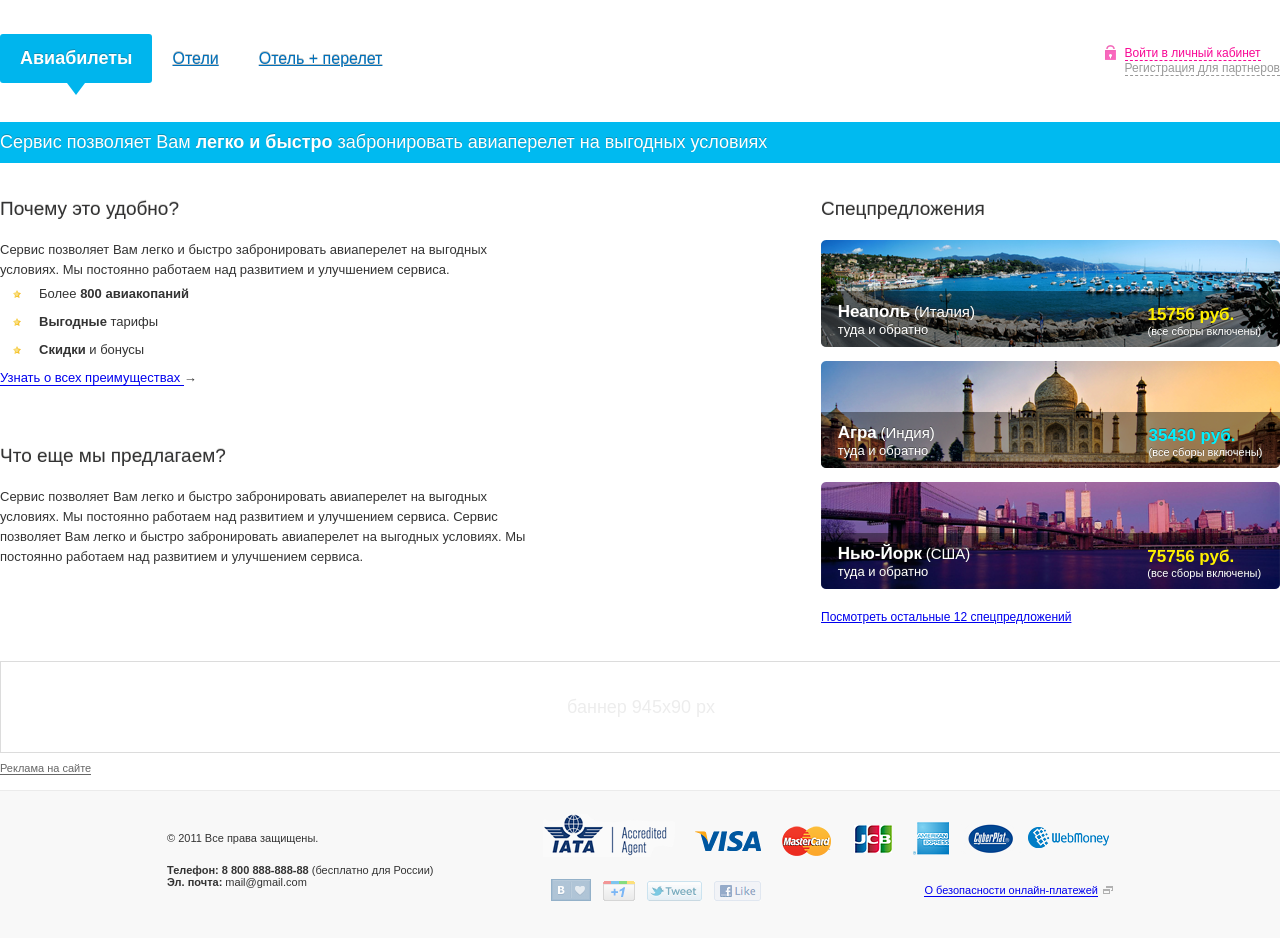
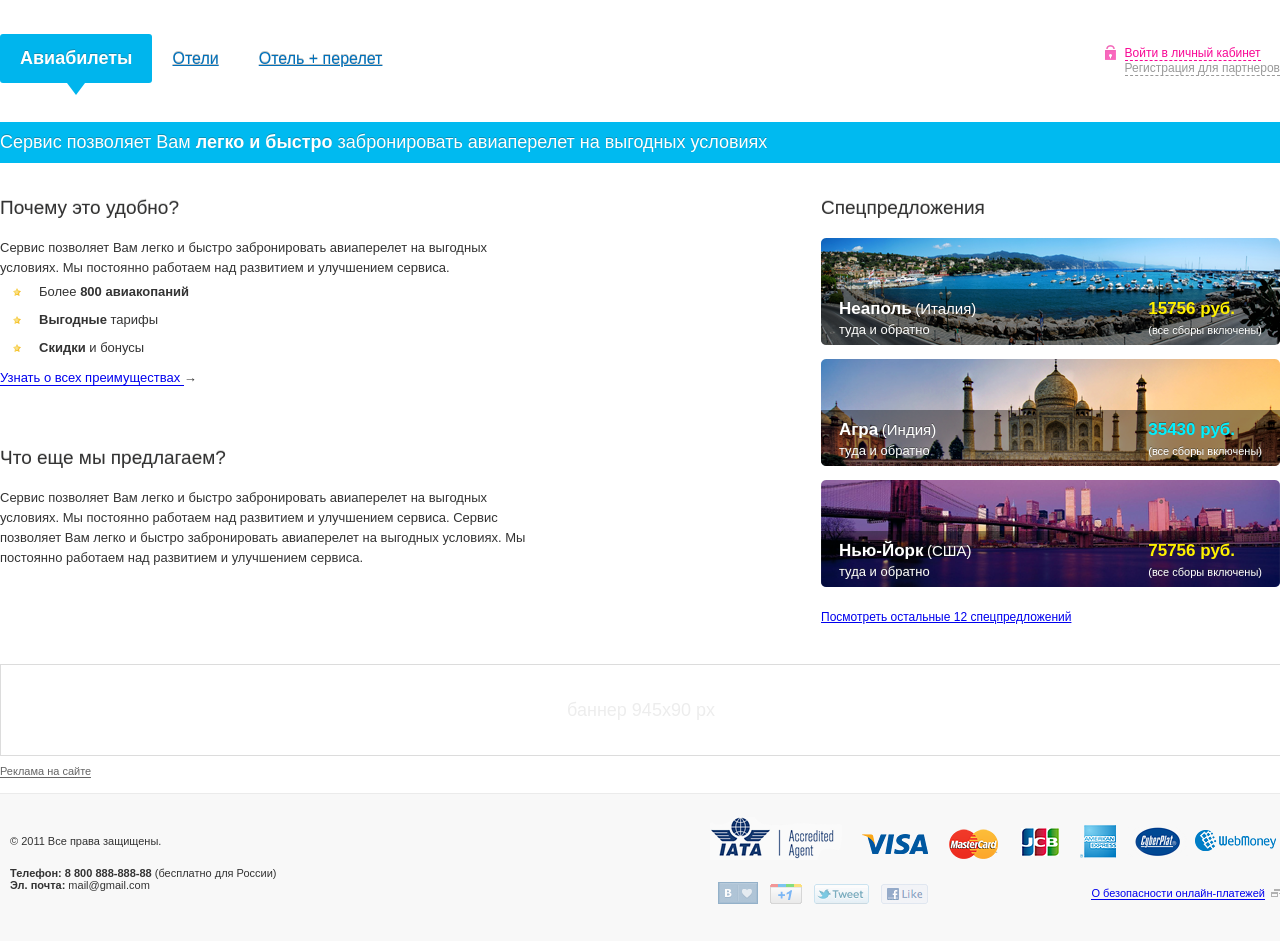
Before and after one commit to Apollo108/apollo108.github.io, a plain HTML site: page TourTest/index.html in a window 1280 px wide. Drawn offline with Linux system fonts and the light colour scheme.

Commit message:
Some improvements

```diff
--- a/TourTest/css/style.css
+++ b/TourTest/css/style.css
@@ -8,13 +8,19 @@ body {
 	font-size: 13px;
 	box-sizing: border-box;
 	color: #333;
+	padding-top: 34px;
+	width: 100%;
 }
 
-.wrapper {
+.header__nav-log {
 	min-width: 980px;
-	max-width: 1400px;
-	margin: 0 auto;
-	padding-top: 34px;
+	max-width: 1440px;
+	margin: 0 auto 39px auto;
+}
+
+nav.header__nav {
+	display: block;
+	float: left;
 }
 
 ul.header__nav-menu {
@@ -52,12 +58,9 @@ ul.header__nav-menu li:first-child a::after {
 	border-top: 12px solid #00b5ed;
 }
 
-nav {
-	display: block;
-	float: left;
-}
+/*CLEARFIX*/
 
-header::after {
+.clearfix::before, .clearfix::after {
 	content: "";
 	display: block;
 	clear: both;
@@ -94,7 +97,9 @@ header::after {
 }
 
 .header__description {
-	margin-top: 39px;
+	min-width: 980px;
+	max-width: 1440px;
+	margin: 0 auto;
 }
 
 .header__description h1 {
@@ -106,26 +111,16 @@ header::after {
 	text-shadow: 0 -1px 0 rgba(48,51,43,.3);
 }
 
-.wrapper::before {
-	content: "";
-	display: block;
-	position: absolute;
-	top: 122px;
-	left: 0;
+header .descript-background {
 	background-color: #00baf0;
-	width: 100%;
 	height: 41px;
-	z-index: -1;
+	margin-bottom: 35px;
 }
 
 main {
-	margin-top: 35px;
-}
-
-main::after {
-	content: "";
-	display: block;
-	clear: both;
+	margin: 0 auto;
+	min-width: 980px;
+	max-width: 1440px;
 }
 
 main h2 {
@@ -135,14 +130,16 @@ main h2 {
 }
 
 article {
-	display: inline-block;
-	width: 42%;
-	clear: both;
+	float: left;
+	max-width: 42%;
 }
 
-article p, section p {
+article, section {
 	line-height: 20px;
-	margin-top: 20px;
+}
+
+article h2, section h2 {
+	padding-bottom: 20px;
 }
 
 section {
@@ -152,7 +149,6 @@ section {
 
 section.special-offers .offers {
 	position: relative;
-	width: 100%;
 	height: 107px;
 	margin-bottom: 14px;
 	background-image: url(../images/countries.png);
@@ -163,64 +159,30 @@ section.special-offers .offers {
 section.special-offers .offers a {
 	text-decoration: none;
 	color: inherit;
+	display: block;
+	height: 100%;
 }
 
-section.special-offers .offers div {
-	display: inline-block;
-	vertical-align: bottom;
-}
-
-section.special-offers .offers::before {
-	content: "";
-	display: inline-block;
-	min-height: inherit;
-	height: 100%;
-	vertical-align: bottom;
-}
-
-section.special-offers .offers::after {
-	content: "";
-	display: block;
+section.special-offers .offers-mask {
 	position: absolute;
-	top: 51px;
+	bottom: 0;
 	width: 459px;
 	height: 56px;
-	background-color: #000;
-	opacity: 0.4;
+	background-color: rgba(0, 0, 0, 0.4);
 	border-radius: 0 0 5px 5px;
 	z-index: 1;
 }
 
-section.special-offers .offers .fill {
-	display: inline-block;
-	width: 36%;
-}
-
-section.special-offers .offers .fill-2 {
-	display: inline-block;
-	width: 45%;
-}
-
-section.special-offers .offers .fill-3 {
-	display: inline-block;
-	width: 37%;
-}
-
 section.special-offers .offers .places {
-	position: relative;
-	margin-left: 13px;
-	margin-bottom: 10px;
+	float: left;
 	z-index: 2;
+	padding: 10px 18px;
 }
 
 section.special-offers .offers .price {
-	margin-bottom: 10px;
-	position: relative;
+	float: right;
 	z-index: 2;
-}
-
-section.special-offers .offer1 {
-	margin-top: 20px;
+	padding: 10px 18px;
 }
 
 section.special-offers .offers .price {
@@ -282,6 +244,12 @@ article.what-else {
 	border-bottom: 1px solid;
 }
 
+.advert {
+	min-width: 980px;
+	max-width: 1440px;
+	margin: 0 auto;
+}
+
 .banner {
 	width: 100%;
 	height: 90px;
@@ -309,14 +277,14 @@ footer {
 }
 
 footer .centralize {
-	width: 946px;
+	min-width: 980px;
+	max-width: 1440px;
 	margin: 0 auto;
-	padding: 41px 0;
+	padding: 41px 0 41px 10px;
 }
 
 footer .contacts {
-	clear: both;
-	display: inline-block;
+	float: left;
 	font-size: 11px;
 }
 
@@ -358,8 +326,8 @@ footer .partners a.security::after {
 	width: 10px;
 	height: 8px;
 	position: absolute;
-	left: 103%;
-	top: 16%;
+	right: -16px;
+	top: 2px;
 	background: url(../images/sprite_tour_test.png);
 }
 
@@ -376,39 +344,38 @@ footer .socials {
 	position: absolute;
 	top: 65px;
 	left: 8px;
+	list-style-type: none;
 }
 
 footer .socials a {
 	padding: 0;
 	margin-right: 12px;
+	display: inline-block;
+	background: url(../images/sprite_tour_test.png) no-repeat;
 }
 
 footer a.link-vk {
-	display: inline-block;
 	width: 40px;
 	height: 22px;
-	background: url(../images/sprite_tour_test.png) -42px -70px no-repeat;
+	background-position: -42px -70px;
 }
 
 footer a.link-goo {
-	display: inline-block;
 	width: 32px;
 	height: 20px;
-	background: url(../images/sprite_tour_test.png) -94px -71px no-repeat;
+	background-position: -94px -71px;
 }
 
 footer a.link-tw {
-	display: inline-block;
 	width: 55px;
 	height: 20px;
-	background: url(../images/sprite_tour_test.png) -139px -71px no-repeat;
+	background-position: -139px -71px;
 }
 
 footer a.link-fb {
-	display: inline-block;
 	width: 47px;
 	height: 20px;
-	background: url(../images/sprite_tour_test.png) -206px -71px no-repeat;
+	background-position: -206px -71px;
 }
 
 /*@media screen (max-width: 850px) {
--- a/TourTest/index.html
+++ b/TourTest/index.html
@@ -2,13 +2,12 @@
 <html lang="ru">
 <head>
 	<meta charset="UTF-8">
-	<meta name="viewport" content="width=device-width, initial-scale=1"/>
 	<title>TourTest</title>
 	<link rel="stylesheet" href="css/style.css">
 </head>
 <body>
-	<div class="wrapper">
 	<header class="header">
+		<div class="header__nav-log clearfix">
 			<nav class="header__nav">
 				<ul class="header__nav-menu">
 					<li><a href=""><b>Авиабилеты</b></a></li><!--
@@ -19,9 +18,12 @@
 			<div class="header__login"><a href="#">Войти в личный кабинет</a><br>
 				<a href="#">Регистрация для партнеров</a>
 			</div>
-
-		</header><div class="header__description"><h1>Сервис позволяет Вам <b>легко и быстро</b> забронировать авиаперелет на выгодных условиях</h1></div>
-		<main class="main">
+		</div>
+		<div class="descript-background">
+			<div class="header__description"><h1>Сервис позволяет Вам <b>легко и быстро</b> забронировать авиаперелет на выгодных условиях</h1></div>
+		</div>
+	</header>
+	<main class="main clearfix">
 		<article class="advantages"><h2>Почему это удобно?</h2>
 			<p>Сервис позволяет Вам легко и быстро забронировать авиаперелет на выгодных условиях. Мы постоянно работаем над развитием и улучшением сервиса.</p>
 			<ul>
@@ -34,25 +36,34 @@
 		<section class="special-offers">
 			<h2>Спецпредложения</h2>
 			<div class="offers offer1">
-					<div class="places"><a href="#"><b>Неаполь</b> <span class="countries">(Италия)</span><br>
-					туда и обратно</a></div>
-					<div class="fill"></div>
+				<a href="#">
+					<div class="offers-mask">
+						<div class="places"><b>Неаполь</b> <span class="countries">(Италия)</span><br>
+						туда и обратно</div>
 						<div class="price"><span class="price-color"><b>15756 руб.</b></span><br>
 						(все сборы включены)</div>
 					</div>
+				</a>
+			</div>
 			<div class="offers offer2">
-					<div class="places"><a href="#"><b>Агра</b> <span class="countries">(Индия)</span><br>
-					туда и обратно</a></div>
-					<div class="fill-2"></div>
+				<a href="#">
+					<div class="offers-mask">
+						<div class="places"><b>Агра</b> <span class="countries">(Индия)</span><br>
+						туда и обратно</div>
 						<div class="price"><span class="price-color"><b>35430 руб.</b></span><br>
 						(все сборы включены)</div>
 					</div>
+				</a>
+			</div>
 			<div class="offers offer3">
-					<div class="places"><a href="#"><b>Нью-Йорк</b> <span class="countries">(США)</span><br>
-					туда и обратно</a></div>
-					<div class="fill-3"></div>
+				<a href="#">
+					<div class="offers-mask">
+						<div class="places"><b>Нью-Йорк</b> <span class="countries">(США)</span><br>
+						туда и обратно</div>
 						<div class="price"><span class="price-color"><b>75756 руб.</b></span><br>
 						(все сборы включены)</div>
+					</div>
+				</a>
 			</div>
 			<a href="#">Посмотреть остальные 12 спецпредложений</a>
 		</section>
@@ -62,11 +73,12 @@
 			<p>Сервис позволяет Вам легко и быстро забронировать авиаперелет на выгодных условиях. Мы постоянно работаем над развитием и улучшением сервиса. Сервис позволяет Вам легко и быстро забронировать авиаперелет на выгодных условиях. Мы постоянно работаем над развитием и улучшением сервиса.</p>
 		</article>
 	</main>
+	<div class="advert">
 		<div class="banner">баннер 945x90 px</div>
 		<a href="">Реклама на сайте</a>
 	</div>
 	<footer class="footer">
-			<div class="centralize">
+		<div class="centralize clearfix">
 			<div class="contacts"><p class="copyright">© 2011 Все права защищены.</p>
 				<p><b>Телефон: 8 800 888-888-88</b> (бесплатно для России)<br>
 				<b>Эл. почта:</b> mail@gmail.com</p>
@@ -74,12 +86,12 @@
 			<div class="partners">
 				<a class="security" href="#">О безопасности онлайн-платежей</a>
 				<div class="partners-logos"></div>
-					<div class="socials">
-						<a class="link-vk" href="#"></a><!--
-						--><a class="link-goo" href="#"></a><!--
-						--><a class="link-tw" href="#"></a><!--
-						--><a class="link-fb" href="#"></a>
-					</div>
+				<ul class="socials">
+					<a class="link-vk" href="#"><li></li></a><!--
+					 --><a class="link-goo" href="#"><li></li></a><!--
+					 --><a class="link-tw" href="#"><li></li></a><!--
+					 --><a class="link-fb" href="#"><li></li></a>
+				</ul>
 			</div>
 		</div>
 	</footer>
```
Lines whose indentation alone changed are shown as unchanged.
